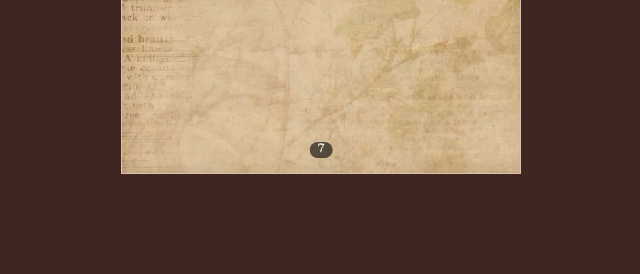
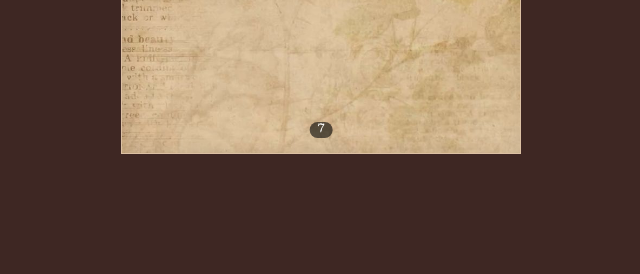
Before and after one commit to Antrixxxs/PARA-MI-NOVIA, a plain HTML site: page index.html in a window 1280 px wide. Shown: the part 526-800 px from the top of the page, without its empty margins (319-959 px from the left). Drawn offline with nearby package versions, Linux system fonts and the light colour scheme.

Commit message:
Update style.css

```diff
--- a/style.css
+++ b/style.css
@@ -12,15 +12,12 @@ body {
 .book-wrapper {
     width: 90vw;
     max-width: 400px;
-    height: 75vh;
+    height: 70vh;
     max-height: 600px;
     position: relative;
     transition: transform 0.8s ease;
-    display: flex;
-    justify-content: center;
 }
 
-/* Solo desplaza el libro en PC */
 @media (min-width: 768px) {
     .book-wrapper.opened { transform: translateX(50%); }
 }
@@ -44,7 +41,7 @@ body {
     height: 100%;
     backface-visibility: hidden;
     -webkit-backface-visibility: hidden;
-    padding: 30px;
+    padding: 25px;
     box-sizing: border-box;
     display: flex;
     flex-direction: column;
@@ -53,11 +50,9 @@ body {
 
 .back { transform: rotateY(180deg); }
 
-/* FONDOS */
 .estilo-tapa { background: #fdf5e6 url('img/img6.jpg') center/cover; }
 .fondo-floral { background: #fff url('img/img7.jpg') center/cover; border: 1px solid #dcc0a3; }
 
-/* NÚMEROS DE PÁGINA */
 .page-number {
     position: absolute;
     bottom: 15px;
```
